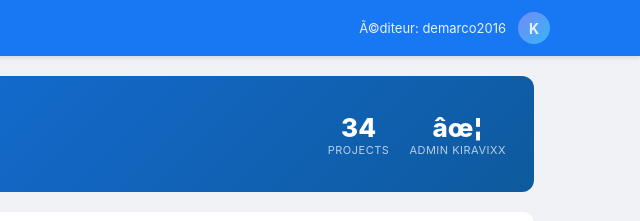
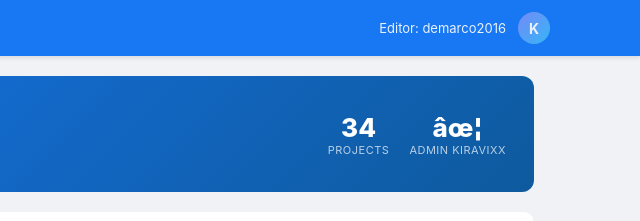
Before and after one commit to demarco2016/demarco-2026, a plain HTML site: page index.html in a window 1280 px wide. Shown: the top 221 px of the page, 640-1280 px from the left. Drawn offline with Linux system fonts and the light colour scheme.

Commit message:
English only - remove French

```diff
--- a/index.html
+++ b/index.html
@@ -234,7 +234,7 @@
     <div class="topbar-inner">
         <div class="topbar-brand"><i>D</i> DEMARCO 2026</div>
         <div class="topbar-info">
-            <span>Ã©diteur: demarco2016</span>
+            <span>Editor: demarco2016</span>
             <div class="topbar-avatar">K</div>
         </div>
     </div>
@@ -268,7 +268,7 @@
     </div>
     <div id="cardsContainer"></div>
     <div class="footer">
-        âœ¦ <strong>DEMARCO2016</strong> â€” Ã‰diteur Â· <strong>Kiravixx</strong> â€” ADMIN âœ¦<br>
+        âœ¦ <strong>DEMARCO2016</strong> â€” Editor Â· <strong>Kiravixx</strong> â€” ADMIN âœ¦<br>
         <a href="https://t.me/KIRAVIXXXairdrophub" target="_blank">Join on Telegram â†’</a>
     </div>
 </div>
```
